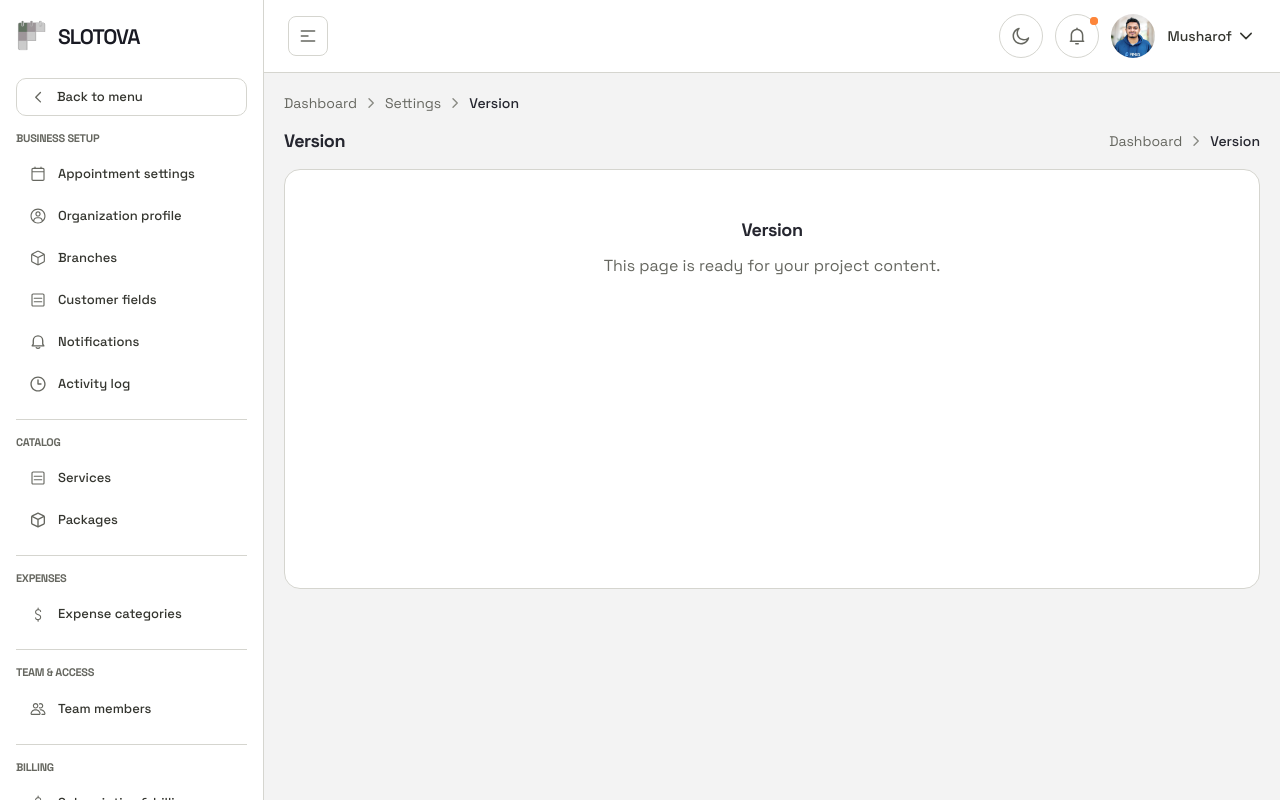
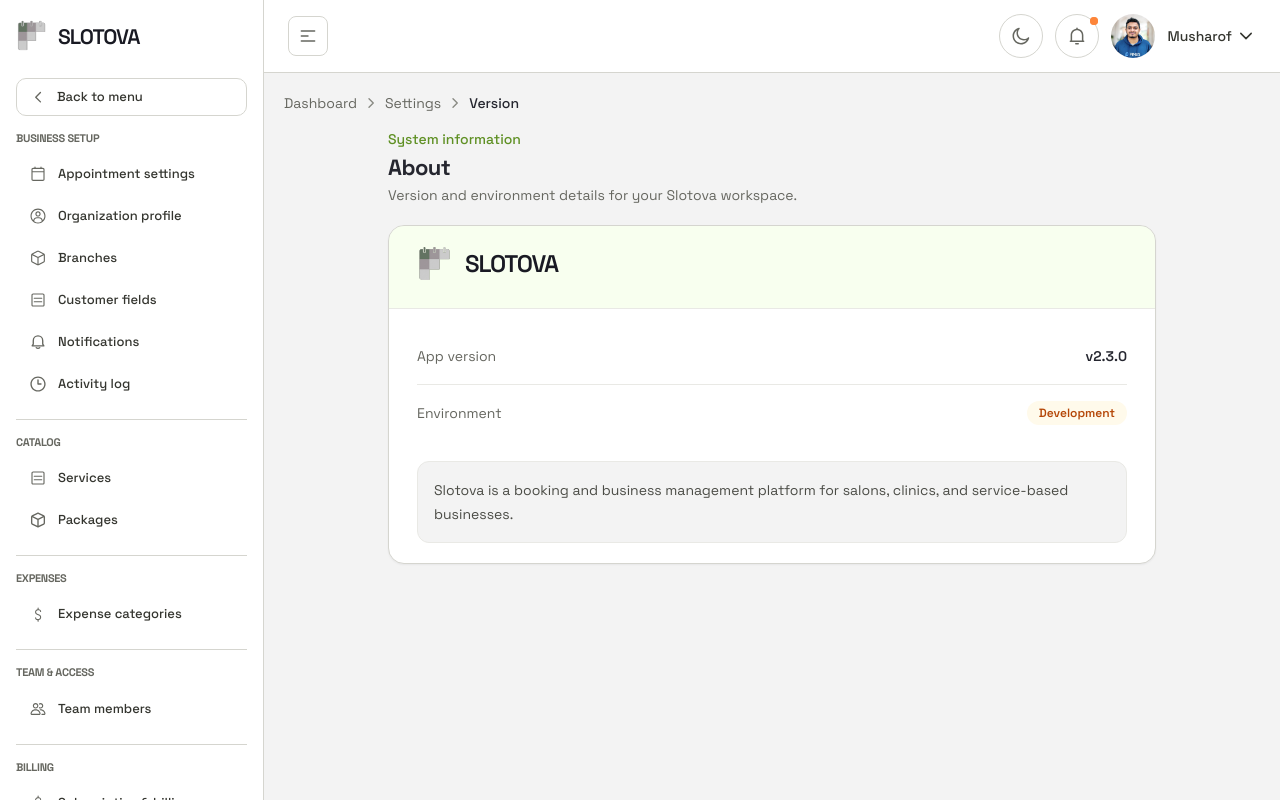
Before and after one commit to ROSHAIL3/seniorproject, a Next.js app: page /settings/version in a window 1280 px wide. Built offline with nearby package versions, Linux system fonts and the light colour scheme.

Commit message:
Fixed site-wide breadcrumb placement

```diff
--- a/src/app/(admin)/(project-pages)/settings/version/page.tsx
+++ b/src/app/(admin)/(project-pages)/settings/version/page.tsx
@@ -1,10 +1,78 @@
-import PlaceholderPage from "@/components/common/PlaceholderPage";
 import type { Metadata } from "next";
+import BrandLogo from "@/components/common/BrandLogo";
 
 export const metadata: Metadata = {
-  title: "Version | Senior Project",
+  title: "About Slotova | Slotova",
 };
 
+const APP_VERSION = process.env.NEXT_PUBLIC_APP_VERSION ?? "2.3.0";
+const APP_ENVIRONMENT =
+  process.env.NEXT_PUBLIC_APP_ENVIRONMENT ??
+  (process.env.NODE_ENV === "production" ? "Production" : "Development");
+
 export default function Page() {
-  return <PlaceholderPage title="Version" />;
+  const isProduction = APP_ENVIRONMENT.toLowerCase() === "production";
+
+  return (
+    <div className="mx-auto w-full max-w-3xl">
+      <div className="mb-5">
+        <p className="text-sm font-medium text-brand-500">System information</p>
+        <h1 className="mt-1 text-2xl font-semibold text-gray-800 dark:text-white/90 sm:text-3xl">
+          About
+        </h1>
+        <p className="mt-1 text-sm text-gray-500 dark:text-gray-400">
+          Version and environment details for your Slotova workspace.
+        </p>
+      </div>
+
+      <section className="overflow-hidden rounded-2xl border border-gray-200 bg-white shadow-theme-xs dark:border-gray-800 dark:bg-white/[0.03]">
+        <div className="border-b border-gray-100 bg-brand-50/60 px-5 py-5 dark:border-gray-800 dark:bg-brand-500/10 sm:px-7">
+          <BrandLogo size="lg" className="text-gray-900 dark:text-white" priority />
+        </div>
+
+        <div className="px-5 py-5 sm:px-7 sm:py-6">
+          <dl className="divide-y divide-gray-100 dark:divide-gray-800">
+            <InfoRow label="App version">
+              <span className="font-mono text-sm font-semibold text-gray-800 dark:text-white/90">
+                v{APP_VERSION}
+              </span>
+            </InfoRow>
+            <InfoRow label="Environment">
+              <span
+                className={`inline-flex rounded-full px-3 py-1 text-xs font-semibold ${
+                  isProduction
+                    ? "bg-success-50 text-success-700 dark:bg-success-500/15 dark:text-success-400"
+                    : "bg-warning-50 text-warning-700 dark:bg-warning-500/15 dark:text-warning-400"
+                }`}
+              >
+                {APP_ENVIRONMENT}
+              </span>
+            </InfoRow>
+          </dl>
+
+          <div className="mt-5 rounded-xl border border-gray-100 bg-gray-50 px-4 py-4 dark:border-gray-800 dark:bg-white/[0.02]">
+            <p className="text-sm leading-6 text-gray-600 dark:text-gray-300">
+              Slotova is a booking and business management platform for salons,
+              clinics, and service-based businesses.
+            </p>
+          </div>
+        </div>
+      </section>
+    </div>
+  );
 }
+
+function InfoRow({
+  label,
+  children,
+}: {
+  label: string;
+  children: React.ReactNode;
+}) {
+  return (
+    <div className="flex min-h-14 items-center justify-between gap-4 py-3">
+      <dt className="text-sm text-gray-500 dark:text-gray-400">{label}</dt>
+      <dd className="text-right">{children}</dd>
+    </div>
+  );
+}
--- a/src/components/common/AdminBreadcrumbs.tsx
+++ b/src/components/common/AdminBreadcrumbs.tsx
@@ -9,22 +9,6 @@ import { getPackageById } from "@/services/packages.service";
 import { getServiceById } from "@/services/services.service";
 import { getTeamMemberById } from "@/services/team-members.service";
 import { resolveReturnTo } from "@/lib/navigation";
-
-const legacyBreadcrumbRoutes = new Set([
-  "/alerts",
-  "/avatars",
-  "/badge",
-  "/buttons",
-  "/images",
-  "/modals",
-  "/videos",
-  "/bar-chart",
-  "/line-chart",
-  "/form-elements",
-  "/basic-tables",
-  "/blank",
-  "/profile",
-]);
 
 const reportLabels: Record<string, string> = {
   revenue: "Revenue",
@@ -114,8 +98,6 @@ export default function AdminBreadcrumbs() {
       active = false;
     };
   }, [editId, lookupKey, pathname]);
-
-  if (legacyBreadcrumbRoutes.has(pathname)) return null;
 
   const dynamicLabel =
     resolvedLabel?.key === lookupKey ? resolvedLabel.label : "";
--- a/src/components/common/PageBreadCrumb.tsx
+++ b/src/components/common/PageBreadCrumb.tsx
@@ -29,15 +29,20 @@ export default function PageBreadcrumb({
 
   if (!breadcrumbItems.length) return null;
 
-  return (
-    <div
-      className={`mb-4 flex min-w-0 flex-col gap-2 sm:flex-row sm:items-center sm:justify-between print:hidden ${className}`}
-    >
-      {showTitle && pageTitle && (
+  if (showTitle && pageTitle) {
+    return (
+      <div className={`mb-4 print:hidden ${className}`}>
         <h2 className="text-xl font-semibold text-gray-800 dark:text-white/90">
           {pageTitle}
         </h2>
-      )}
+      </div>
+    );
+  }
+
+  return (
+    <div
+      className={`mb-4 min-w-0 print:hidden ${className}`}
+    >
       <nav aria-label="Breadcrumb" className="min-w-0">
         <ol className="flex min-w-0 flex-wrap items-center gap-x-1.5 gap-y-1 text-sm">
           {breadcrumbItems.map((item, index) => {
```
